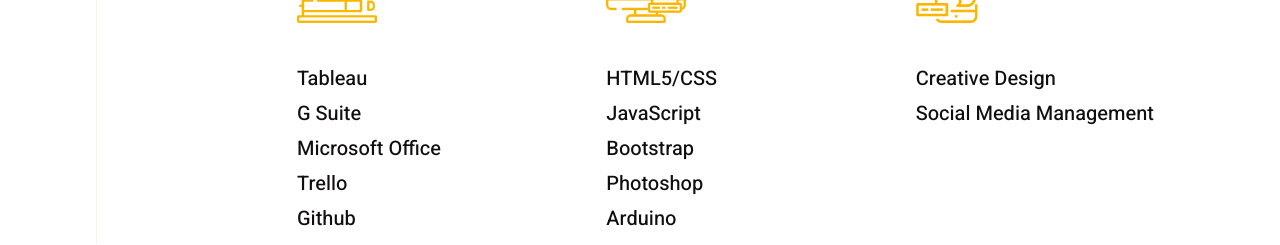
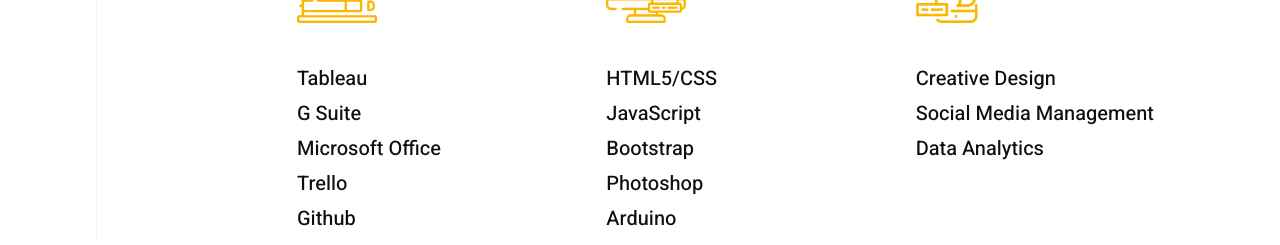
Before and after one commit to NevesLaura-NP/NevesLaura-NP.github.io, a website: page index.html in a window 1280 px wide. Shown: the part 1080-1325 px from the top of the page. Drawn offline with nearby package versions, Linux system fonts and the light colour scheme; files that its build step writes are made by us from their sources.

Commit message:
Update index.html

```diff
--- a/index.html
+++ b/index.html
@@ -161,6 +161,8 @@
                             <img src="assets/images/icon_3.png" alt="document" class="about-feature-icon" style="width:80px; filter: invert(70%) sepia(16%) saturate(4977%) hue-rotate(6deg) brightness(105%) contrast(102%);">
                             <h5 class="about-feature-title">Creative Design</h5>
                           <h5 class="about-feature-title">Social Media Management</h5>
+                          <h5 class="about-feature-title">Data Analytics</h5>
+
                         </div>
                     </div>
                 </div>
```
